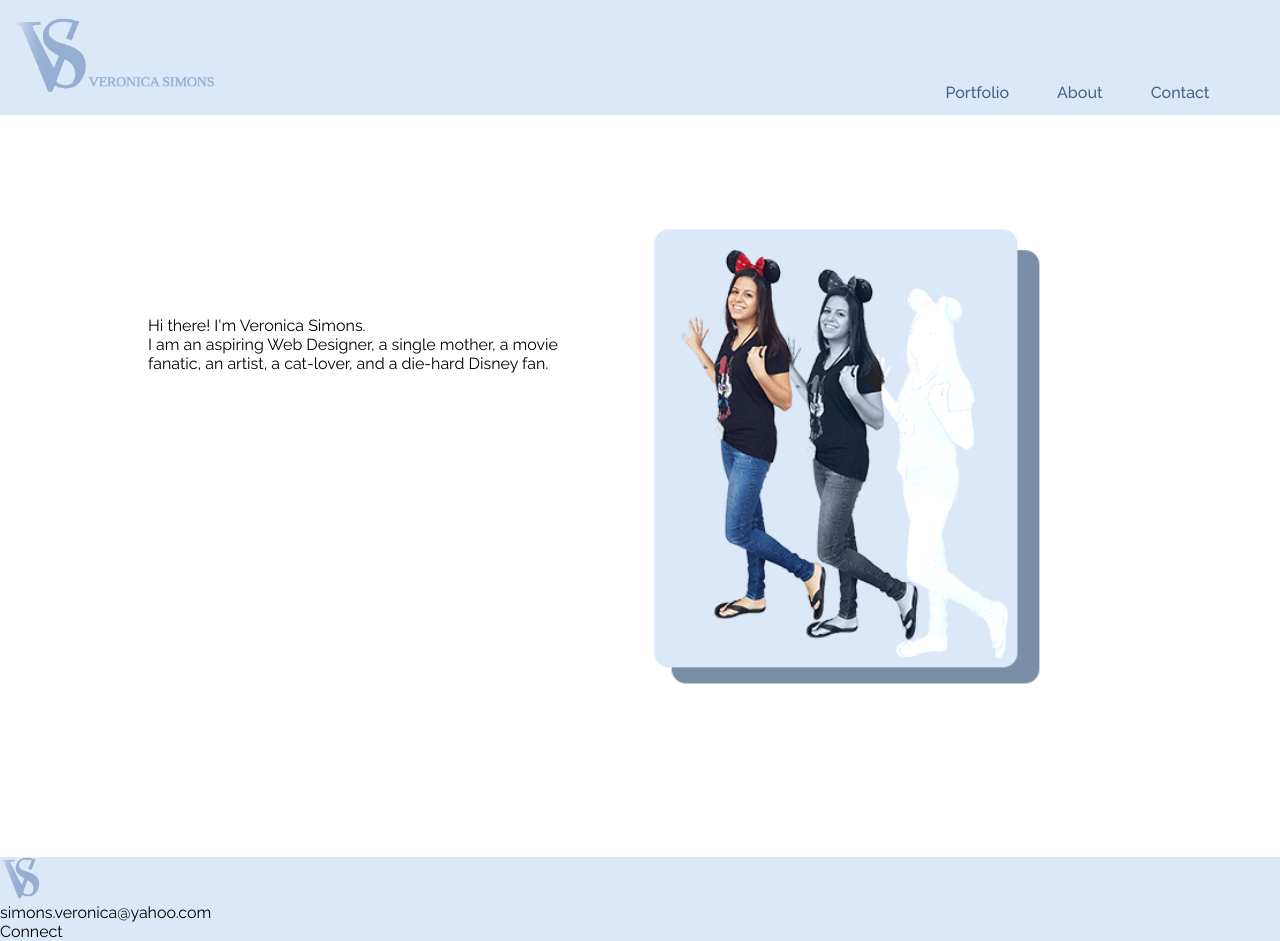
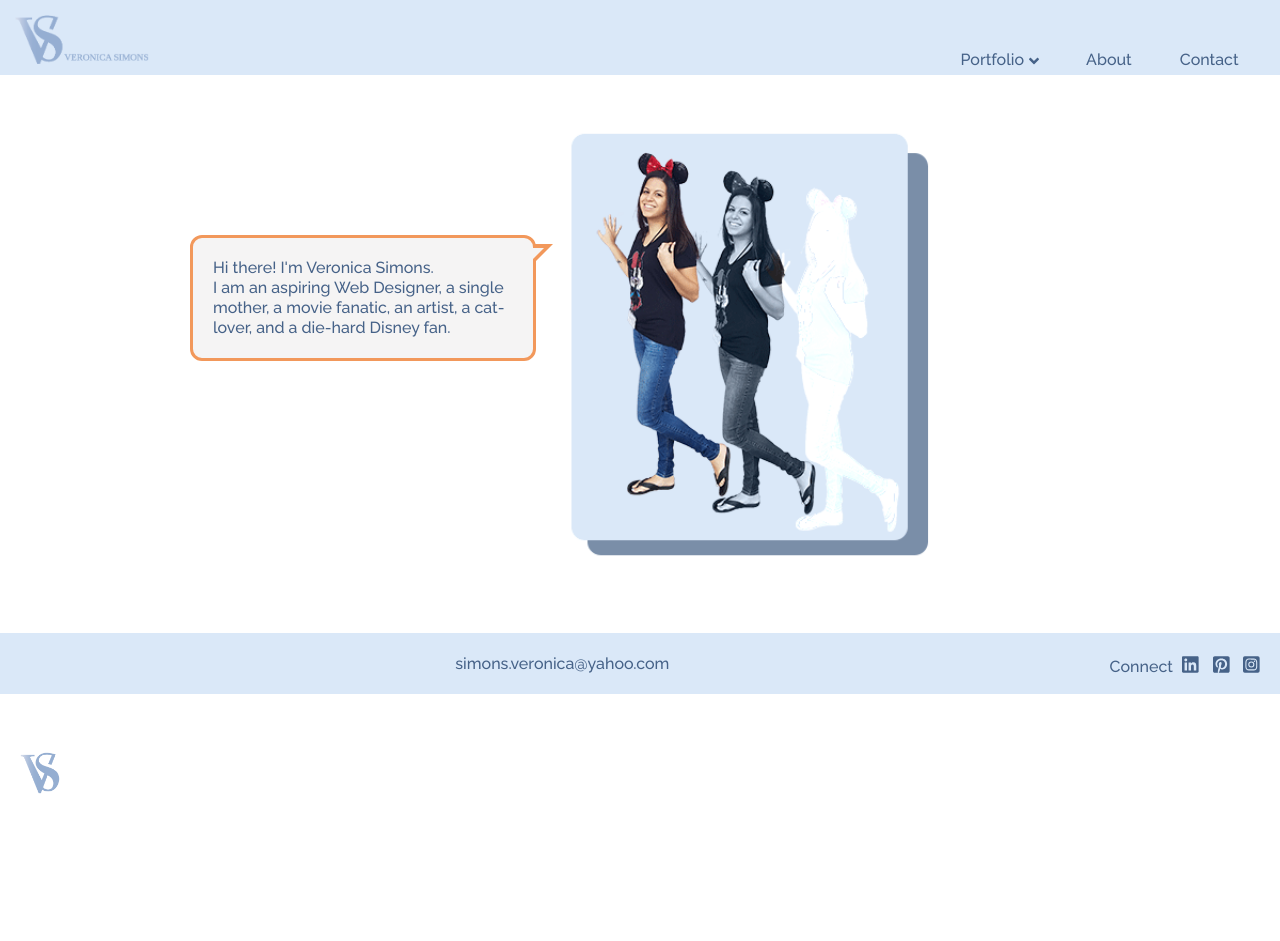
Before and after one commit to vmsimons/Final-Website, a plain HTML site: page index.html in a window 1280 px wide. After the commit the page ends 800 px from the top, so only its background shows below. Drawn offline with Linux system fonts and the light colour scheme.

Commit message:
Added speech bubble

```diff
--- a/css/styles.css
+++ b/css/styles.css
@@ -16,25 +16,28 @@ a {
 }
 
 .container {
-    max-width: 1024px;
-    margin: auto;
+  max-width: 950px;
+  margin: 0 auto;
+  padding-top: 75px;
 }
 
-main {
-    min-height: 80vh;
-    margin: 4%;
-}
 
  /*Header Styling*******************/
 
 header {
   background-color: #DAE8F8;
-    padding: 18px 15px 2px;
+  padding: 15px 15px 0px;
+  position: fixed;
+  width: 100%;
 }
 
 .logo-top {
   display: inline-block;
   width: 30%;
+}
+
+.logo-top img {
+  width: 35%;
 }
 
 header nav {
@@ -60,7 +63,7 @@ header nav {
 .menu ul li a {
   color: #466288;
   display: inline-block;
-    margin: 5px 20px;
+  margin: 0px 20px;
   padding: 0px 2px 5px;
   text-decoration: none;
   font-weight: 500;
@@ -90,6 +93,12 @@ header nav a:hover {
   transition: .2s;
 }
 
+.menu svg {
+  position: relative;
+  top: 2px;
+  left: 1px;
+}
+
 /*Homepage Styling*************************/
 
 .me-right-half,
@@ -103,13 +112,95 @@ header nav a:hover {
 }
 
 .left-half {
-    vertical-align: top;
-    padding: 150px 20px;
+  padding: 110px 25px;
   float: left;
+  width: 35%;
+  line-height: 20px;
+}
+
+/*Speech Bubble Styling*************************/
+
+.box {
+  width: 300px;
+  margin: 50px auto;
+  background: #f5f4f4;
+  padding: 20px;
+  text-align: left;
+  font-weight: 500;
+  color: #466288;
+  font-family: 'Raleway', sans-serif;
+  position: relative;
+  border-color: #f2985b;
+  border-width: medium;
+  border-style: solid;
+  border-radius: 12px;
+}
+
+.sb1:before {
+  content: " ";
+  width: 0px;
+  height: 0px;
+  position: absolute;
+  border-left: 10px solid #f2985b;
+  border-right: 10px solid transparent;
+  border-top: 10px solid #f2985b;
+  border-bottom: 10px solid transparent;
+  right: -20px;
+  top: 6px;
+}
+
+.sb1:after {
+  content: " ";
+  width: 0px;
+  height: 0px;
+  position: absolute;
+  border-left: 7px solid #f5f4f4;
+  border-right: 7px solid transparent;
+  border-top: 7px solid #f5f4f4;
+  border-bottom: 7px solid transparent;
+  right: -11px;
+  top: 10px;
 }
 
 /*Footer Styling******************************/
 
 footer {
   background: #dae8f8;
+  width: 100%;
 }
+
+footer p {
+  display: inline-block;
+  text-align: center;
+  color: #466288;
+  font-weight: 500;
+}
+
+footer a {
+  color: #466288;
+  margin: 0 5px;
+  font-size: 19px;
+  transition: .2s;
+}
+
+footer a:hover {
+  color: #f2985b;
+  transition: .2s;
+}
+
+.bottom {
+  text-align: center;
+  padding: 21px 15px;
+}
+
+.logo-bottom {
+  float: left;
+  position: absolute;
+  left: 20px;
+  bottom: 2px;
+  padding: 4px 0px;
+}
+
+.connect {
+  float: right;
+}
--- a/index.html
+++ b/index.html
@@ -28,7 +28,7 @@
 
       <nav class="menu">
         <ul>
-          <li class="menu-item"><a href="portfolio.html">Portfolio</a>
+          <li class="menu-item"><a href="portfolio.html">Portfolio <i class="fas fa-angle-down"></i></a>
             <ul class="sub-menu">
               <li class="menu-item"><a href="illustrator.html">Illustrator</a></li>
               <li class="menu-item"><a href="photoshop.html">Photoshop</a></li>
@@ -45,13 +45,13 @@
       <div class="container">
         <section>
           <div class="me-right-half">
-            <img src="images/me-home.png" alt="Me" title="Me">
+            <img src="images/me-home.png" alt="Me" title="Me"/>
           </div>
 
           <div class="left-half">
-            <p>Hi there! I'm Veronica Simons. <br />
-              I am an aspiring Web Designer, a single mother, a movie fanatic, an artist, a cat-lover, and a die-hard Disney fan.
-            </p>
+            <div class="box sb1">Hi there! I'm Veronica Simons. <br />
+            I am an aspiring Web Designer, a single mother, a movie fanatic, an artist, a cat-lover, and a die-hard Disney fan.
+            </div>
           </div>
 
         </section>
@@ -61,10 +61,16 @@
 
 
     <footer>
-      <img src="images/vs.png" alt="logo" title="VS" width="40">
+      <div class="bottom">
 
-      <p>simons.veronica@yahoo.com</p>
-      <p>Connect</p>
+        <img class="logo-bottom" src="images/vs.png" alt="logo" title="VS" width="40"/>
+        <p class="email">simons.veronica@yahoo.com</p>
+        <p class="connect">Connect
+          <a href="https://www.linkedin.com/in/veronica-simons-69b421a3/" target="_blank"><i class="fab fa-linkedin"></i></a>
+          <a href="https://www.pinterest.com/roni318/_saved/" target="_blank"><i class="fab fa-pinterest-square"></i></a>
+          <a href="https://www.instagram.com/ronii_s/" target="_blank"><i class="fab fa-instagram-square"></i></a>
+        </p>
+      </div>
     </footer>
 
   </body>
```
Lines whose indentation alone changed are shown as unchanged.
